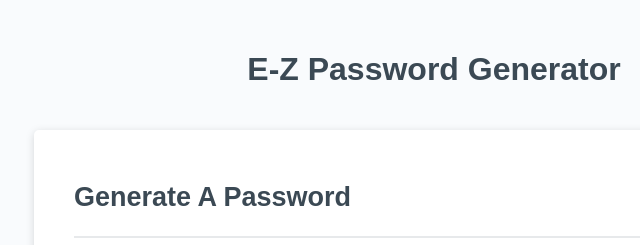
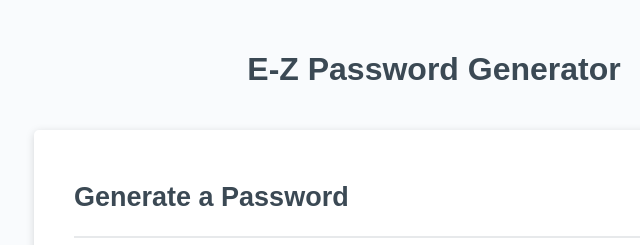
Before and after one commit to DronetDevDesign/e-z-password-generator, a plain HTML site: page index.html in a window 1280 px wide. Shown: the top 245 px of the page, 206-846 px from the left. Drawn offline with Linux system fonts and the light colour scheme.

Commit message:
revised html file

```diff
--- a/index.html
+++ b/index.html
@@ -16,7 +16,7 @@
     </header>
     <div class="card">
       <div class="card-header">
-        <h2>Generate A Password</h2>
+        <h2>Generate a Password</h2>
       </div>
       <div class="card-body">
         <textarea readonly id="password" placeholder="Your Secure Password" aria-label="Generated Password"></textarea>
```
